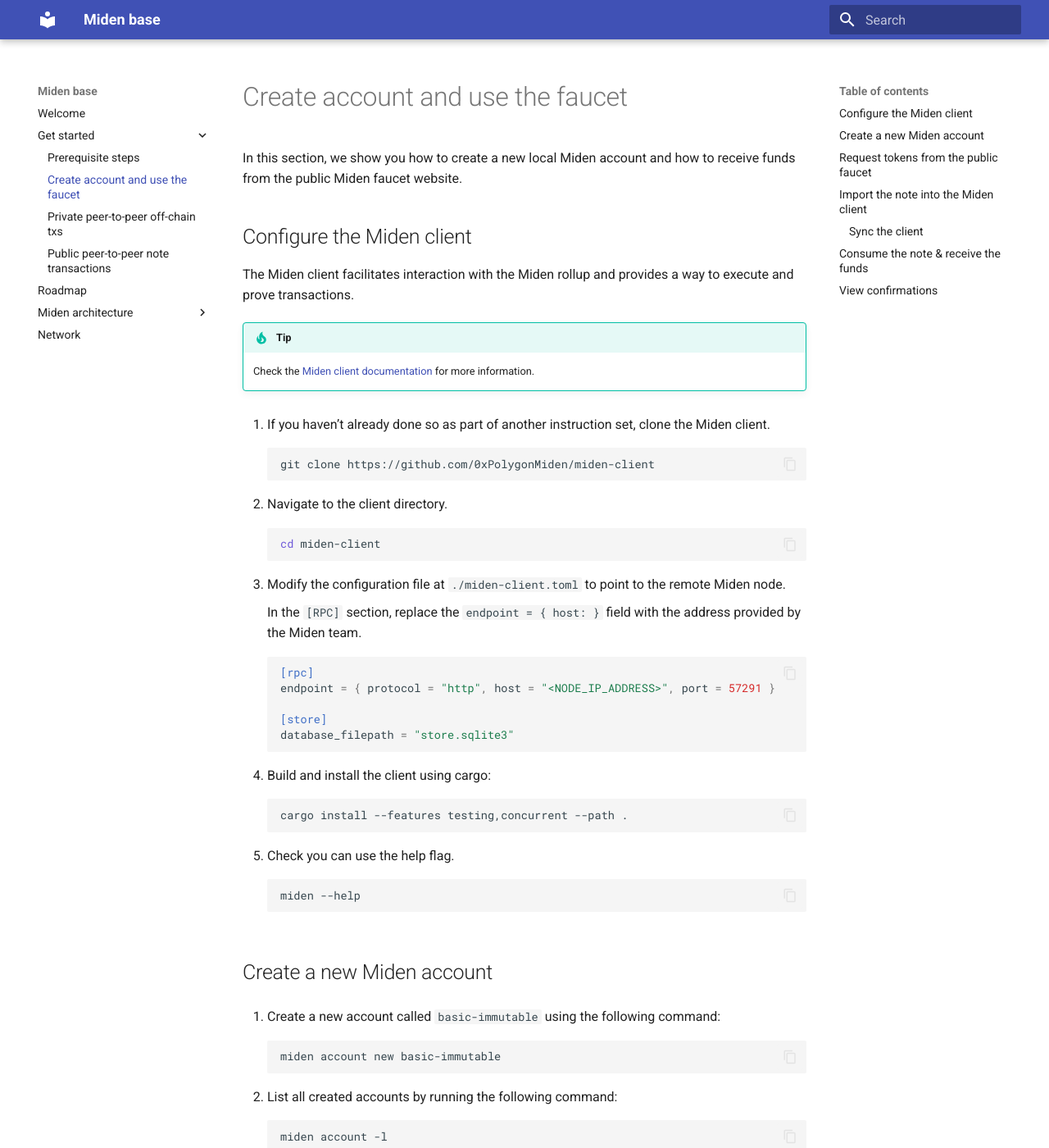
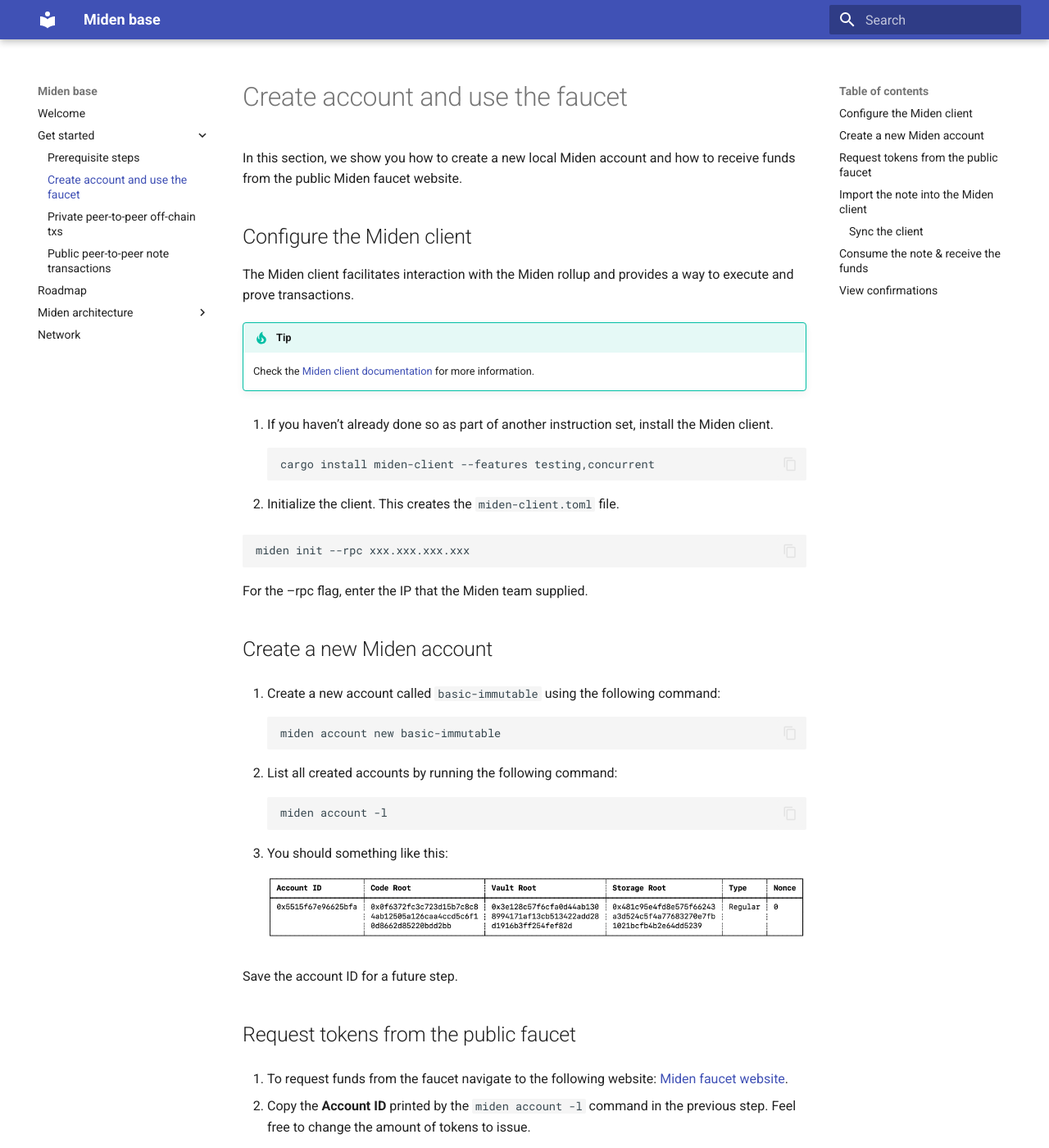
Before and after one commit to 0xPolygonMiden/miden-base, an MkDocs documentation site: the page built from docs/introduction/get-started/create-account-use-faucet.md, in a window 1280 px wide and 1400 px high. Shown: the whole window at 82% size. Built offline with MkDocs 1.6.1 and Material for MkDocs 9.7.7, drawn with Linux system fonts in a browser that asks for light colours.

Commit message:
Update create-account-use-faucet.md

````diff
--- a/docs/introduction/get-started/create-account-use-faucet.md
+++ b/docs/introduction/get-started/create-account-use-faucet.md
@@ -7,41 +7,18 @@
 !!! tip
       Check the [Miden client documentation](https://docs.polygon.technology/miden/miden-client/cli-reference/) for more information.
 
-1. If you haven't already done so as part of another instruction set, clone the Miden client.
+1. If you haven't already done so as part of another instruction set, install the Miden client.
 
       ```shell
-      git clone https://github.com/0xPolygonMiden/miden-client
+      cargo install miden-client --features testing,concurrent
       ```
 
-2. Navigate to the client directory.
+2. Initialize the client. This creates the `miden-client.toml` file.
 
-      ```shell
-      cd miden-client
-      ```
-
-3. Modify the configuration file at `./miden-client.toml` to point to the remote Miden node.
-
-      In the `[RPC]` section, replace the `endpoint = { host: }` field with the address provided by the Miden team.
-
-      ```toml
-      [rpc]
-      endpoint = { protocol = "http", host = "<NODE_IP_ADDRESS>", port = 57291 }
-
-      [store]
-      database_filepath = "store.sqlite3"
-      ```
-
-4. Build and install the client using cargo:
-
-      ```shell
-      cargo install --features testing,concurrent --path .
-      ```
-
-5. Check you can use the help flag.
-
-      ```shell
-      miden --help
-      ```
+```shell
+miden init --rpc xxx.xxx.xxx.xxx
+```
+For the --rpc flag, enter the IP that the Miden team supplied.
 
 ## Create a new Miden account
 
````
